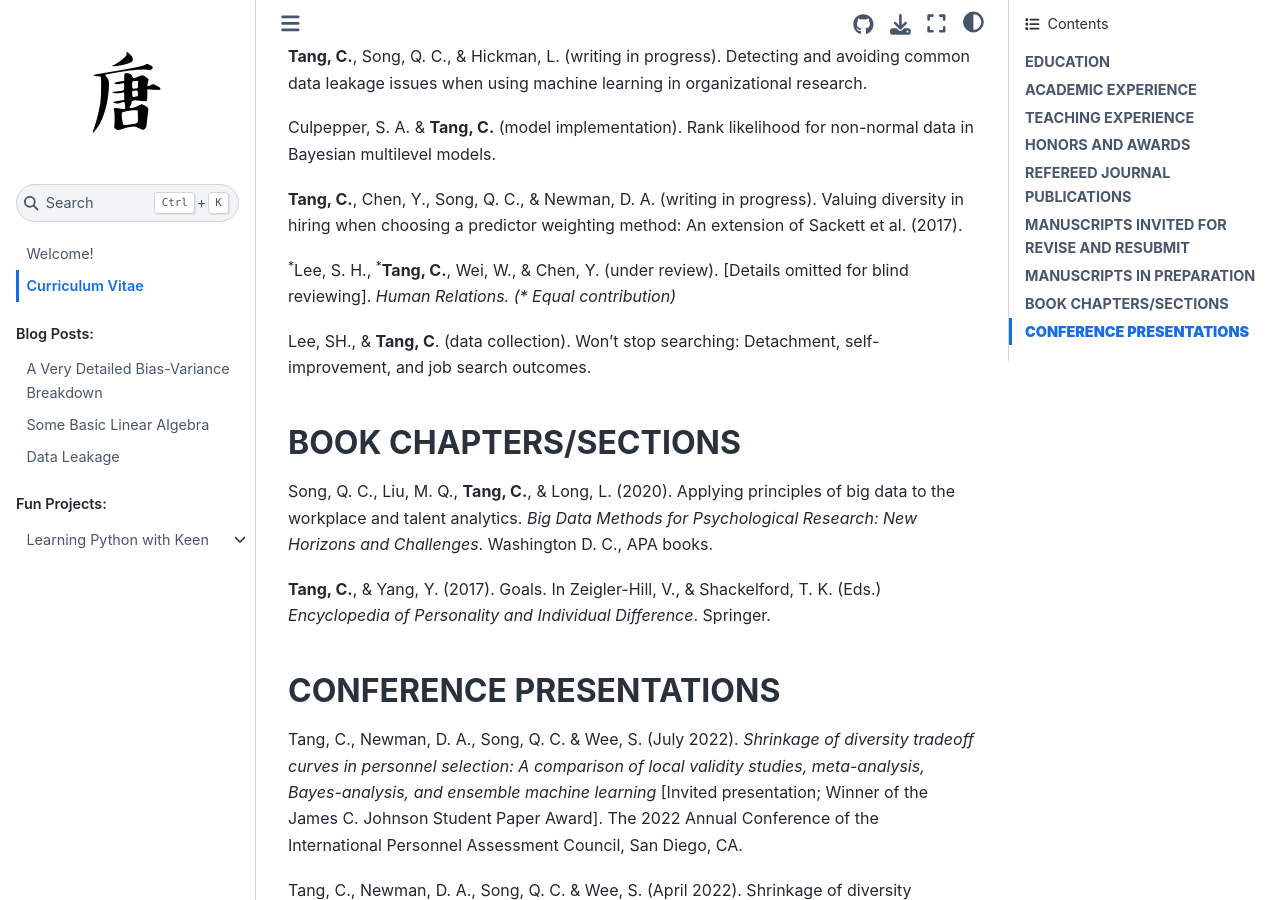
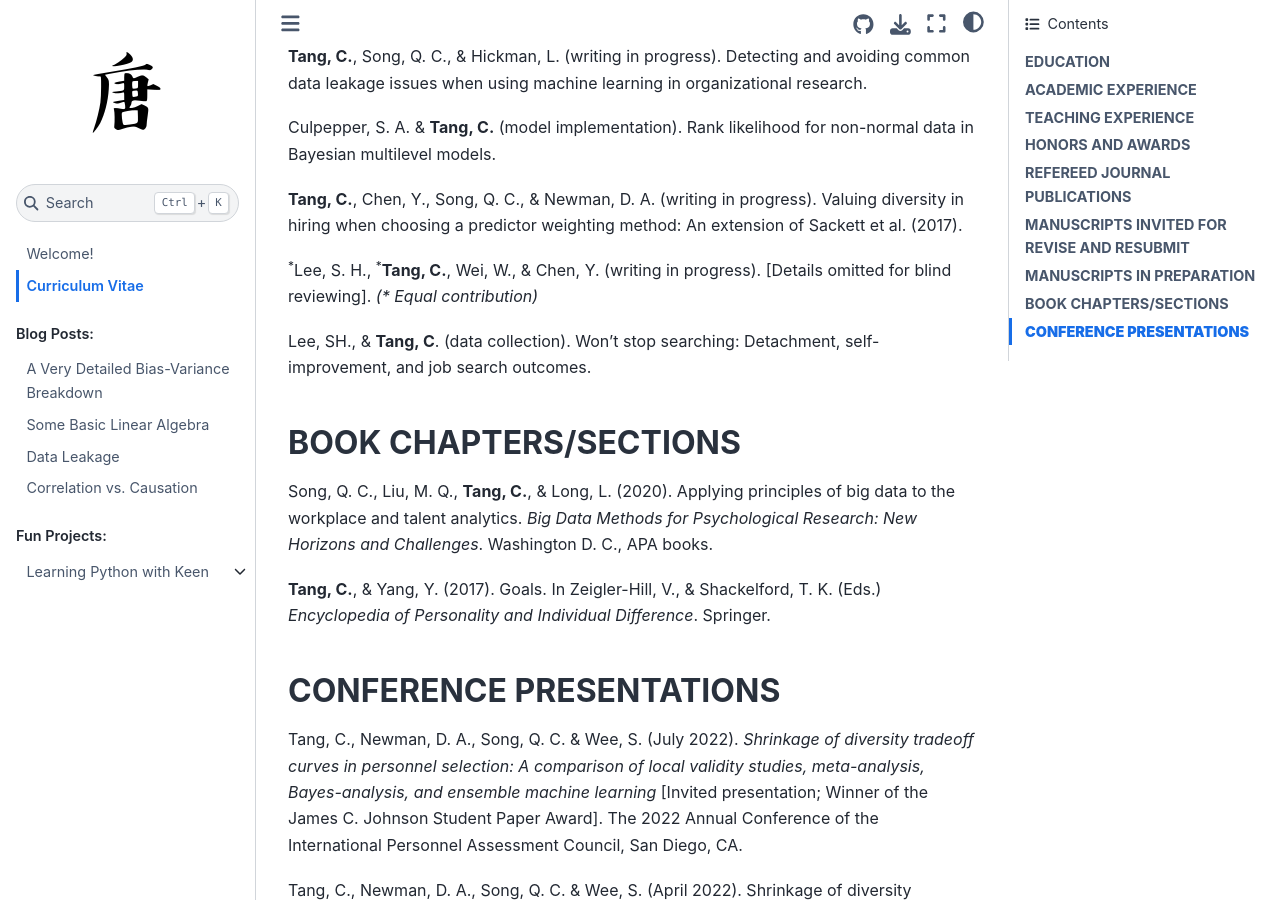
Before and after one commit to tangchen/tangc.net, a Jupyter Book: the page built from cv.md, in a window 1280 px wide and 900 px high, scrolled down 2738 px. Built offline with Jupyter Book 1.0.4 settings and Sphinx 7.4.7 and the Sphinx Book theme 1.1.4, drawn with Linux system fonts in a browser that asks for light colours; pages that are not in the unit, such as notebooks, are missing from menus.

Commit message:
updated CV

```diff
--- a/_blog/2022-07-02-correlation-vs-causation.md
+++ b/_blog/2022-07-02-correlation-vs-causation.md
@@ -1,3 +1,5 @@
+# Correlation vs. Causation
+
 A great way to understand correlation $\ne$ causation :)
 
 ![](2022-07-02-correlation-vs-causation.jpg)
--- a/cv.md
+++ b/cv.md
@@ -83,7 +83,7 @@ Culpepper, S. A. & **Tang, C.** (model implementation). Rank likelihood for non-
 
 **Tang, C.**, Chen, Y., Song, Q. C., & Newman, D. A. (writing in progress). Valuing diversity in hiring when choosing a predictor weighting method: An extension of Sackett et al. (2017).
 
-<sup>\*</sup>Lee, S. H., <sup>\*</sup>**Tang, C.**, Wei, W., & Chen, Y. (under review). [Details omitted for blind reviewing]. *Human Relations.* *(\* Equal contribution)*
+<sup>\*</sup>Lee, S. H., <sup>\*</sup>**Tang, C.**, Wei, W., & Chen, Y. (writing in progress). [Details omitted for blind reviewing]. *(\* Equal contribution)*
 
 Lee, SH., & **Tang, C**. (data collection). Won’t stop searching: Detachment, self-improvement, and job search outcomes.
 
```
